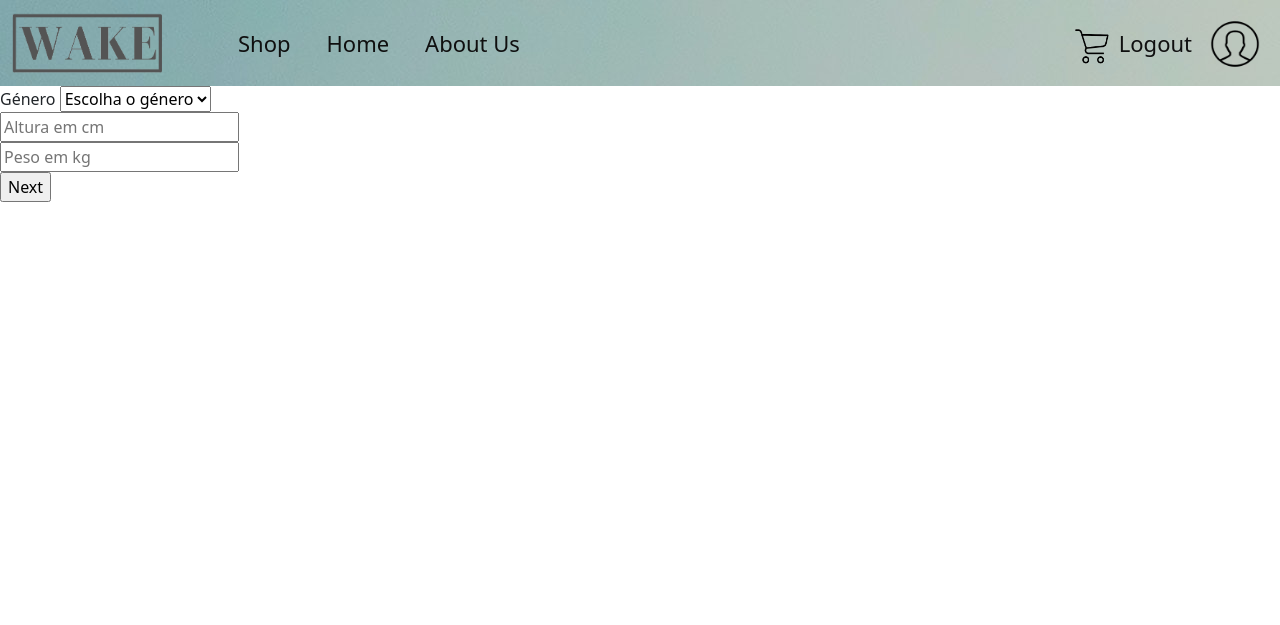
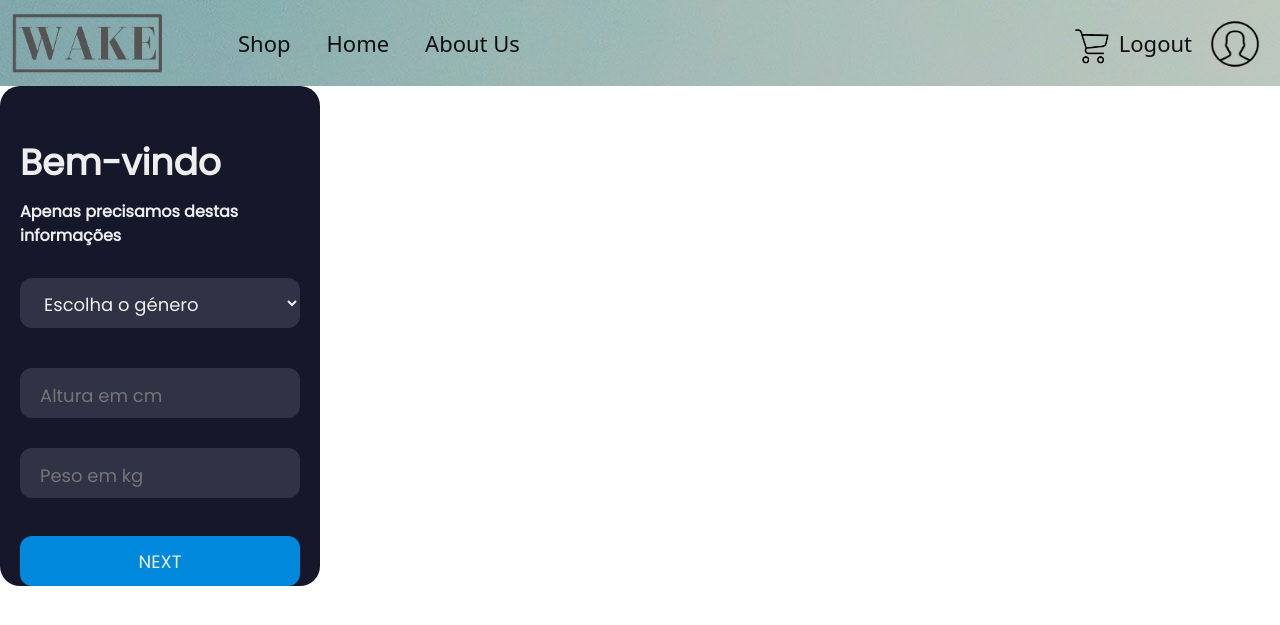
Before and after one commit to henrymmarques/wake, a Flask app: page /shop in a window 1280 px wide. Shown: the top 625 px of the page. Run offline with Flask 2, Linux system fonts and the light colour scheme; the visitor is signed in with stand-in values (Sample User, id 1); some libraries are stand-ins or nearby versions.

Commit message:
form_pessoal - aspeto - com erros

```diff
--- a/flak/templates/FormPessoal.html
+++ b/flak/templates/FormPessoal.html
@@ -2,13 +2,13 @@
 {% block title %}{% endblock %}
 {% block content %}
 <style>
-
   #header-waves {
     width: 65%;
     overflow: hidden;
     display: flex;
     justify-content: center;
   }
+
   /* Container needed to position the button. Adjust the width as needed */
   .container {
     position: relative;
@@ -28,18 +28,113 @@
     left: 50%;
     transform: translate(-50%, -50%);
     -ms-transform: translate(-50%, -50%);
-  background-color: #555;
-  color: white;
-  font-size: 16px;
+    font-size: 20px;
     padding: 12px 24px;
-  border: none;
     cursor: pointer;
     border-radius: 5px;
+    background-color: #11384b;
+    border: none;
+    color: white;
+    text-align: center;
+    text-decoration: none;
+    display: inline-block;
+    text-transform: uppercase;
+    -webkit-box-shadow: 0 10px 30px 0 rgba(95, 186, 233, 0.4);
+    box-shadow: 0 10px 30px 0 rgba(95, 186, 233, 0.4);
+    -webkit-border-radius: 5px 5px 5px 5px;
+    border-radius: 5px 5px 5px 5px;
+    margin: 5px 20px 40px 20px;
+    -webkit-transition: all 0.3s ease-in-out;
+    -moz-transition: all 0.3s ease-in-out;
+    -ms-transition: all 0.3s ease-in-out;
+    -o-transition: all 0.3s ease-in-out;
+    transition: all 0.3s ease-in-out;
   }
 
   .container .btn:hover {
-  background-color: black;
+    background-color: #56baed;
 
+  }
+
+
+
+
+
+
+  .form {
+    background-color: #15172b;
+    border-radius: 20px;
+    box-sizing: border-box;
+    height: 500px;
+    padding: 20px;
+    width: 320px;
+  }
+
+  .title {
+    color: #eee;
+    font-family: "Poppins", sans-serif;
+    font-size: 36px;
+    font-weight: 600;
+    margin-top: 30px;
+  }
+
+  .subtitle {
+    color: #eee;
+    font-family: "Poppins", sans-serif;
+    font-size: 16px;
+    font-weight: 600;
+    margin-top: 10px;
+  }
+
+  .input-container {
+    height: 50px;
+    position: relative;
+    width: 100%;
+  }
+
+  .ic1 {
+    margin-top: 40px;
+  }
+
+  .ic2 {
+    margin-top: 30px;
+  }
+
+  .input {
+    background-color: #303245;
+    border-radius: 12px;
+    border: 0;
+    box-sizing: border-box;
+    color: #eee;
+    font-size: 18px;
+    font-family: "Poppins", sans-serif;
+    height: 100%;
+    outline: 0;
+    padding: 4px 20px 0;
+    width: 100%;
+  }
+
+
+
+
+  .submit {
+    background-color: #08d;
+    border-radius: 12px;
+    border: 0;
+    box-sizing: border-box;
+    color: #eee;
+    cursor: pointer;
+    font-size: 18px;
+    height: 50px;
+    margin-top: 38px;
+    font-family: "Poppins", sans-serif;
+    // outline: 0;
+    text-align: center;
+    width: 100%;
+  }
+
+  .submit:active {
+    background-color: #06b;
   }
 </style>
 
@@ -49,7 +144,7 @@
   <div>
 
     <!-- Login Form -->
-    <form method="post">
+    <!--form method="post">
       <div>
         <label>
           Género
@@ -66,11 +161,31 @@
       <br>
       <input type="submit" class="fadeIn fourth" value="Next">
     </form>
+  </div-->
+
+    <div class="form">
+      <div class="title">Bem-vindo</div>
+      <div class="subtitle">Apenas precisamos destas informações</div>
+      <div class="input-container ic2">
+        <select id='genero' class="input" name='genero' placeholder="Selecione o género" required>
+          <option value="">Escolha o género</option>
+          <option value="Male">Male</option>
+          <option value="Female">Female</option>
+        </select>
+      </div>
+      <div class="input-container ic1">
+        <input type="number" id="altura" class="input" name="altura" placeholder="Altura em cm" required>
+      </div>
+      <div class="input-container ic2">
+        <input type="number" id="peso" class="input" name="peso" placeholder="Peso em kg" required>
+      </div>
+      <input type="submit" class="submit" value="NEXT">
     </div>
     {% else %}
-  <div class ="container" id="header-waves">
+    <div class="container" id="header-waves">
       <img class="bg" src="https://raw.githubusercontent.com/hmpms-iscte/wake/main/wake_img/femea_forms.jpg" />
-    <input class="btn" type="button" onclick="location.href='login';" value="FAZ LOGIN PARA PREENCHERES O TEU FORMULÁRIO...">
+      <input class="btn" type="button" onclick="location.href='login';"
+        value="FAZ LOGIN PARA PREENCHERES O TEU FORMULÁRIO...">
     </div>
 
 
```
Lines whose indentation alone changed are shown as unchanged.
